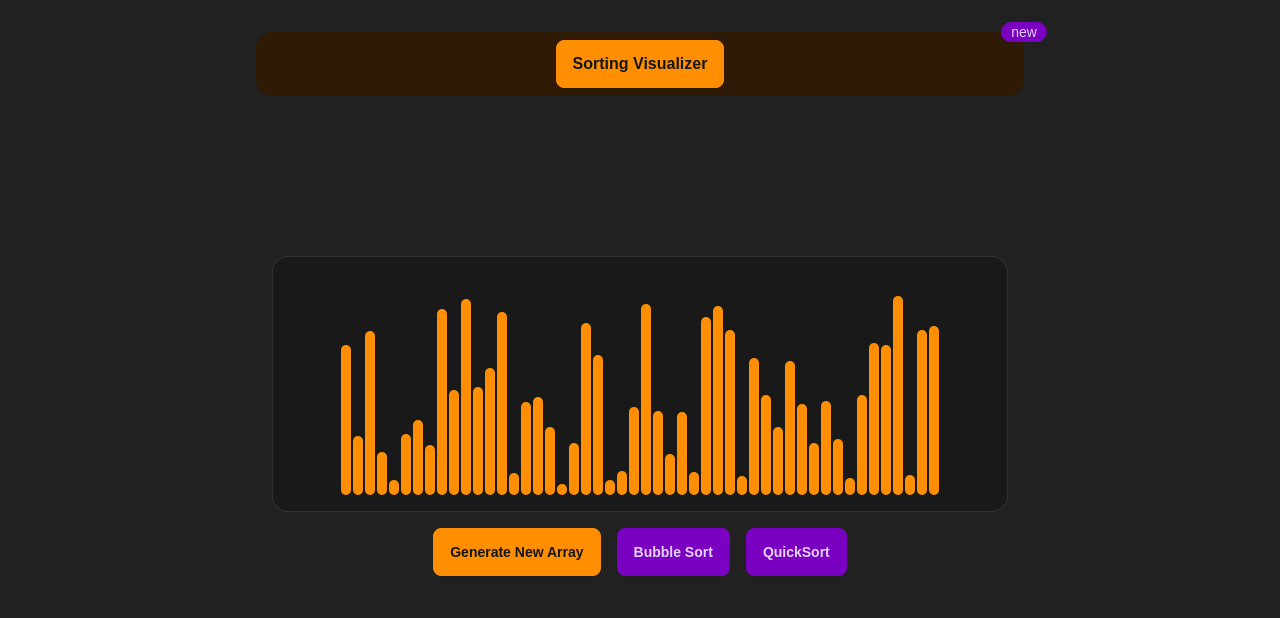
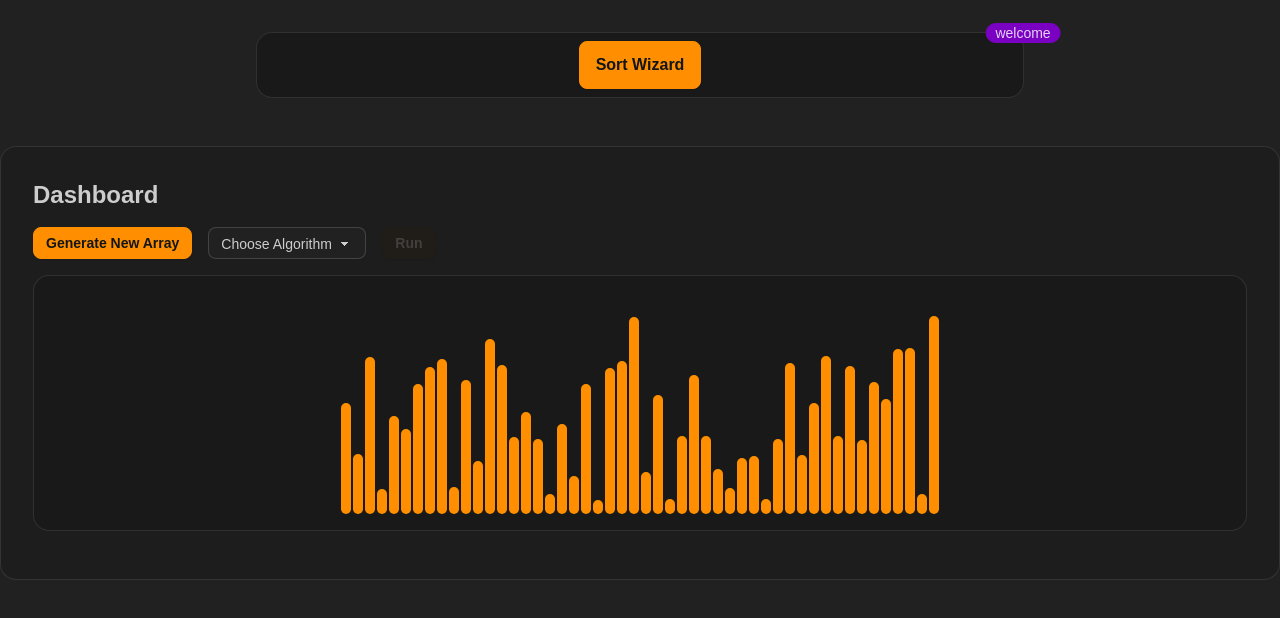
Before and after one commit to borisvicena/SortWizard, a Next.js app: page / in a window 1280 px wide. Shown: the top 618 px of the page. Built offline with nearby package versions, Linux system fonts and the light colour scheme.

Commit message:
refactor: code structure

```diff
--- a/src/app/page.tsx
+++ b/src/app/page.tsx
@@ -1,4 +1,5 @@
 import Chart from "@/components/Chart";
+import Dashboard from "@/components/Dashboard";
 import Navbar from "@/components/Navbar";
 
 export default function Home() {
@@ -6,9 +7,7 @@ export default function Home() {
     <>
       <div className="bg-base-100 min-h-screen">
         <Navbar />
-        <main className="container w-full max-w-3xl rounded-box mx-auto px-4 py-36">
-          <Chart />
-        </main>
+        <Dashboard />
       </div>
     </>
   );
--- a/src/components/Chart.tsx
+++ b/src/components/Chart.tsx
@@ -1,115 +1,21 @@
 "use client";
-import { spawn } from "child_process";
-import { resolve } from "path";
-import React, { useEffect, useState } from "react";
+import React from "react";
 
-const Chart = () => {
-  const [array, setArray] = useState<number[]>([]);
-  const [isSorting, setIsSorting] = useState(false);
-  const [comparing, setComparing] = useState([-1, -1]);
-  const [sorted, setSorted] = useState<number[]>([]);
+interface ChartProps {
+  array: number[];
+  sorted: number[];
+  isSorted: boolean;
+  comparing: number[];
+}
 
-  useEffect(() => {
-    resetArray();
-  }, []);
-
-  const resetArray = () => {
-    const newArray = [];
-    for (let i = 0; i < 50; i++) {
-      newArray.push(randomIntFromInterval(5, 200));
-    }
-    setArray(newArray);
-    setComparing([-1, -1]);
-    setSorted([]);
-  };
-
-  const randomIntFromInterval = (min: number, max: number): number => {
-    return Math.floor(Math.random() * (max - min + 1) + min);
-  };
-
-  const bubbleSort = async () => {
-    setIsSorting(true);
-    setSorted([]);
-    let arr = [...array];
-    let len = arr.length;
-    let swapped;
-
-    for (let i = 0; i < len; i++) {
-      swapped = false;
-      for (let j = 0; j < len - i - 1; j++) {
-        setComparing([j, j + 1]);
-        await new Promise((resolve) => setTimeout(resolve, 20));
-
-        if (arr[j] > arr[j + 1]) {
-          let tmp = arr[j];
-          arr[j] = arr[j + 1];
-          arr[j + 1] = tmp;
-          swapped = true;
-
-          setArray([...arr]);
-          await new Promise((resolve) => setTimeout(resolve, 20));
-        }
-      }
-      if (!swapped) break;
-    }
-    setComparing([-1, -1]);
-    await finalCheck();
-    setIsSorting(false);
-  };
-
-  const swap = async (arr: number[], i: number, j: number) => {
-    let tmp = arr[i];
-    arr[i] = arr[j];
-    arr[j] = tmp;
-    setArray([...arr]);
-    await new Promise((resolve) => setTimeout(resolve, 50));
-  };
-
-  const partition = async (arr: number[], low: number, high: number) => {
-    const pivot = arr[high];
-    let i = low - 1;
-
-    for (let j = low; j <= high - 1; j++) {
-      setComparing([j, high]);
-      await new Promise((resolve) => setTimeout(resolve, 50));
-
-      if (arr[j] < pivot) {
-        i++;
-        await swap(arr, i, j);
-      }
-    }
-
-    await swap(arr, i + 1, high);
-    return i + 1;
-  };
-
-  const quicksort = async (arr: number[], low: number, high: number) => {
-    if (low < high) {
-      let pi = await partition(arr, low, high);
-      await quicksort(arr, low, pi - 1);
-      await quicksort(arr, pi + 1, high);
-    }
-  };
-
-  const startQuickSort = async () => {
-    setIsSorting(true);
-    setSorted([]);
-    await quicksort([...array], 0, array.length - 1);
-    setComparing([-1, -1]);
-    await finalCheck();
-    setIsSorting(false);
-  };
-
-  const finalCheck = async () => {
-    for (let i = 0; i < array.length; i++) {
-      setSorted((prev) => [...prev, i]);
-      await new Promise((resolve) => setTimeout(resolve, 20));
-    }
-  };
-
+const Chart: React.FC<ChartProps> = ({ array, sorted, isSorted, comparing }) => {
   return (
-    <div>
-      <div className="flex items-end justify-center h-64 bg-base-300 rounded-box p-4 border border-white/[0.1]">
+    <div className="w-full my-4">
+      <div
+        className={`flex items-end justify-center h-64 bg-base-300 rounded-box p-4 border ${
+          isSorted ? "border-success" : "border-white/[0.1]"
+        }`}
+      >
         {array.map((value, idx) => (
           <div
             key={idx}
@@ -122,17 +28,6 @@ const Chart = () => {
           ></div>
         ))}
       </div>
-      <div className="mt-4 flex justify-center space-x-4">
-        <button onClick={resetArray} disabled={isSorting} className="btn btn-primary">
-          Generate New Array
-        </button>
-        <button onClick={bubbleSort} disabled={isSorting} className="btn btn-secondary">
-          Bubble Sort
-        </button>
-        <button onClick={startQuickSort} disabled={isSorting} className="btn btn-secondary">
-          QuickSort
-        </button>
-      </div>
     </div>
   );
 };
--- /dev/null
+++ b/src/components/Dashboard.tsx
@@ -0,0 +1,92 @@
+"use client";
+
+import React, { useEffect, useState } from "react";
+import Chart from "./Chart";
+import { delay, generateRandomArray } from "@/lib/utils";
+import { bubbleSort } from "@/lib/bubbleSort";
+import { quickSort } from "@/lib/quickSort";
+
+const Dashboard = () => {
+  const [array, setArray] = useState<number[]>([]);
+  const [isSorting, setIsSorting] = useState(false);
+  const [comparing, setComparing] = useState([-1, -1]);
+  const [sorted, setSorted] = useState<number[]>([]);
+  const [isSorted, setIsSorted] = useState(false);
+  const [selectedAlgorithm, setSelectedAlgorithm] = useState<string | null>(null);
+
+  useEffect(() => {
+    resetArray();
+  }, []);
+
+  const resetArray = () => {
+    setIsSorted(false);
+    setArray(generateRandomArray(50, 5, 200));
+    setComparing([-1, -1]);
+    setSorted([]);
+  };
+
+  const finalCheck = async () => {
+    for (let i = 0; i < array.length; i++) {
+      setSorted((prev) => [...prev, i]);
+      await delay(10);
+    }
+    setIsSorted(true);
+  };
+
+  const runQS = async () => {
+    setIsSorting(true);
+    setSorted([]);
+    await quickSort([...array], 0, array.length - 1, setArray, setComparing, 5);
+    await finalCheck();
+    setIsSorting(false);
+  };
+
+  const runBS = async () => {
+    setIsSorting(true);
+    setSorted([]);
+    await bubbleSort([...array], setArray, setComparing, 5);
+    await finalCheck();
+    setIsSorting(false);
+  };
+
+  const run = async () => {
+    switch (selectedAlgorithm) {
+      case "Bubble sort":
+        await runBS();
+        break;
+      case "Quicksort":
+        await runQS();
+        break;
+      default:
+        break;
+    }
+  };
+
+  return (
+    <main className="container rounded-box mt-12 w-full max-w-7xl mx-auto bg-base-200 border border-white/[0.1] p-8">
+      <div className="font-bold text-2xl">Dashboard</div>
+      <div className="mt-4 flex justify-start space-x-4">
+        <button onClick={resetArray} disabled={isSorting} className="btn btn-sm btn-primary">
+          Generate New Array
+        </button>
+        <div>
+          <label className="form-control w-full max-w-xs">
+            <select className="select select-sm select-bordered" onChange={(e) => setSelectedAlgorithm(e.target.value)}>
+              <option disabled selected>
+                Choose Algorithm
+              </option>
+              <option>Bubble sort</option>
+              <option>Quicksort</option>
+            </select>
+          </label>
+        </div>
+        <button onClick={run} disabled={isSorting || !selectedAlgorithm} className="btn btn-sm btn-primary">
+          Run
+        </button>
+      </div>
+      <Chart array={array} sorted={sorted} isSorted={isSorted} comparing={comparing} />
+    </main>
+  );
+};
+
+export default Dashboard;
--- a/src/components/Navbar.tsx
+++ b/src/components/Navbar.tsx
@@ -3,9 +3,9 @@ import React from "react";
 const Navbar = () => {
   return (
     <header className="w-full my-4 px-4 md:pt-4 select-none">
-      <div className="navbar justify-center bg-neutral text-base-content rounded-box w-full max-w-3xl mx-auto indicator">
-        <span className="indicator-item badge badge-secondary">new</span>
-        <button className="btn btn-primary text-base">Sorting Visualizer</button>
+      <div className="navbar justify-center bg-base-300 border border-white/[0.1] text-base-content rounded-box w-full max-w-3xl mx-auto indicator">
+        <span className="indicator-item badge badge-secondary">welcome</span>
+        <button className="btn btn-primary text-base">Sort Wizard</button>
       </div>
     </header>
   );
--- /dev/null
+++ b/src/lib/bubbleSort.ts
@@ -0,0 +1,31 @@
+import React from "react";
+import { delay } from "./utils";
+
+export const bubbleSort = async (
+  arr: number[],
+  setArray: React.Dispatch<React.SetStateAction<number[]>>,
+  setComparing: React.Dispatch<React.SetStateAction<number[]>>,
+  speed: number
+) => {
+  let len = arr.length;
+  let swapped;
+
+  for (let i = 0; i < len; i++) {
+    swapped = false;
+    for (let j = 0; j < len - i - 1; j++) {
+      setComparing([j, j + 1]);
+      await delay(speed);
+
+      if (arr[j] > arr[j + 1]) {
+        let tmp = arr[j];
+        arr[j] = arr[j + 1];
+        arr[j + 1] = tmp;
+        swapped = true;
+
+        setArray([...arr]);
+        await delay(speed);
+      }
+    }
+    if (!swapped) break;
+  }
+};
--- /dev/null
+++ b/src/lib/quickSort.ts
@@ -0,0 +1,63 @@
+import React from "react";
+import { delay } from "./utils";
+
+export const quickSort = async (
+  arr: number[],
+  low: number,
+  high: number,
+  setArray: React.Dispatch<React.SetStateAction<number[]>>,
+  setComparing: React.Dispatch<React.SetStateAction<number[]>>,
+  speed: number
+) => {
+  if (low < high) {
+    let pi = await partition(arr, low, high, setComparing, setArray, speed);
+    await quickSort(arr, low, pi - 1, setArray, setComparing, speed);
+    await quickSort(arr, pi + 1, high, setArray, setComparing, speed);
+  }
+};
+
+/*
+    Partition
+    - function for partition
+*/
+const partition = async (
+  arr: number[],
+  low: number,
+  high: number,
+  setComparing: React.Dispatch<React.SetStateAction<number[]>>,
+  setArray: React.Dispatch<React.SetStateAction<number[]>>,
+  speed: number
+) => {
+  const pivot = arr[high];
+  let i = low - 1;
+
+  for (let j = low; j <= high - 1; j++) {
+    setComparing([j, high]);
+    await delay(speed);
+    if (arr[j] < pivot) {
+      i++;
+      await swap(arr, i, j, setArray, speed);
+    }
+  }
+
+  await swap(arr, i + 1, high, setArray, speed);
+  return i + 1;
+};
+
+/*
+    Swap
+    - function to swap 2 values
+*/
+const swap = async (
+  arr: number[],
+  i: number,
+  j: number,
+  setArray: React.Dispatch<React.SetStateAction<number[]>>,
+  speed: number
+) => {
+  let tmp = arr[i];
+  arr[i] = arr[j];
+  arr[j] = tmp;
+  setArray([...arr]);
+  await delay(speed);
+};
--- /dev/null
+++ b/src/lib/utils.ts
@@ -0,0 +1,9 @@
+export const randomIntFromInterval = (min: number, max: number): number => {
+  return Math.floor(Math.random() * (max - min + 1) + min);
+};
+
+export const delay = (n: number) => new Promise<void>((resolve) => setTimeout(resolve, n));
+
+export const generateRandomArray = (size: number, min: number, max: number): number[] => {
+  return Array.from({ length: size }, () => randomIntFromInterval(min, max));
+};
```
